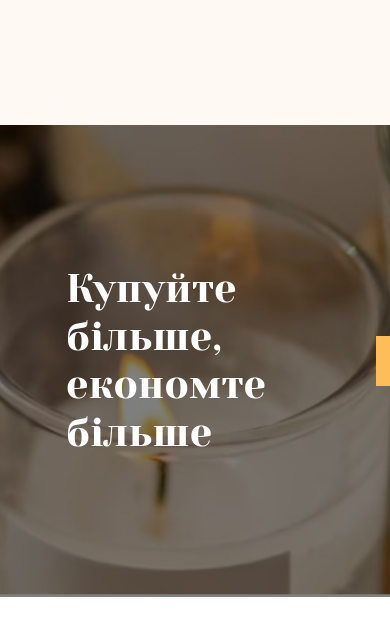
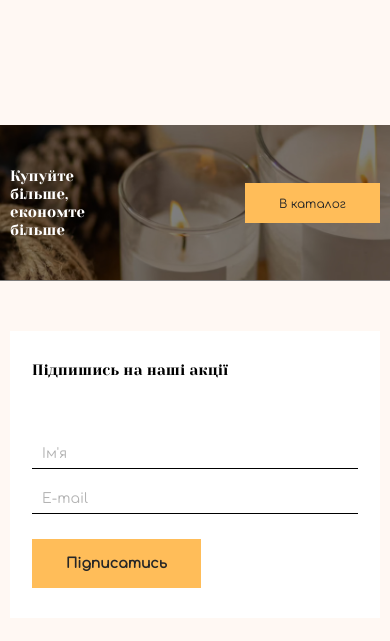
Before and after one commit to DevFromSiberia/layout_practice, a plain HTML site: page HMCandler/index.html in a window 390 px wide. Shown: the part 5470-6111 px from the top of the page. Drawn offline with nearby package versions, Linux system fonts and the light colour scheme.

Commit message:
HMCandler: Completed contacts section

```diff
--- a/HMCandler/css/style.css
+++ b/HMCandler/css/style.css
@@ -480,6 +480,58 @@ button {
   background-color: #ffbd59;
   display: inline-block;
   padding: 14px 25px 12px;
+  min-width: 135px;
+  text-align: center;
+}
+
+.contacts {
+  padding: 150px 0 50px;
+}
+
+.contacts__inner {
+  display: flex;
+  justify-content: space-between;
+  align-items: center;
+}
+
+.form {
+  background-color: #fff;
+  width: 664px;
+  padding: 75px 42px 67px;
+}
+
+.form__title {
+  font-family: "Yeseva One", cursive;
+  margin-bottom: 60px;
+  font-size: 40px;
+}
+
+.form__input {
+  background-color: transparent;
+  border: none;
+  border-bottom: 1px solid #000;
+  width: 100%;
+  display: block;
+  margin-bottom: 15px;
+  padding: 7px 10px;
+  color: #000;
+}
+
+.form__input::placeholder {
+  color: #b3b3b3;
+  font-family: Comfortaa;
+  font-size: 14px;
+  font-weight: 400;
+}
+
+.form__btn {
+  background-color: #ffbd59;
+  color: #272727;
+  font-family: Comfortaa;
+  font-size: 14px;
+  font-weight: 600;
+  margin-top: 36px;
+  padding: 17px 34px;
 }
 
 .footer {
@@ -585,6 +637,14 @@ button {
 
   .team {
     padding: 50px 0;
+  }
+
+  .promo__text {
+    padding-left: 0;
+  }
+
+  .contacts__img {
+    width: 335px;
   }
 }
 
@@ -784,6 +844,36 @@ button {
   .feedback__item-content {
     padding-bottom: 45px;
   }
+
+  .promo__text {
+    font-size: 15px;
+  }
+
+  .promo__link {
+    font-size: 12px;
+  }
+
+  .promo {
+    padding: 67px 0;
+  }
+
+  .contacts__img {
+    width: 187px;
+    object-fit: contain;
+  }
+
+  .form {
+    width: 440px;
+    padding: 30px 22px;
+  }
+
+  .form__title {
+    font-size: 15px;
+  }
+
+  .form__btn {
+    margin-top: 10px;
+  }
 }
 
 @media (max-width: 640px) {
@@ -941,6 +1031,22 @@ button {
   .certificates__slider {
     width: 415px;
     margin: 0 auto;
+  }
+
+  .promo {
+    padding: 42px 0;
+  }
+
+  .contacts__img {
+    display: none;
+  }
+
+  .form__inpur::placeholder {
+    font-size: 10px;
+  }
+
+  .contacts {
+    padding-top: 50px;
   }
 }
 
@@ -1108,4 +1214,8 @@ button {
   .certificates__slider {
     width: 200px;
   }
+
+  .promo__text {
+    margin-right: 50px;
+  }
 }
--- a/HMCandler/index.html
+++ b/HMCandler/index.html
@@ -611,6 +611,18 @@
           <a href="#" class="promo__link">В каталог</a>
         </div>
       </section>
+
+      <section class="contacts">
+        <div class="container contacts__inner">
+          <form action="" class="form">
+            <p class="form__title">Підпишись на наші акції</p>
+            <input type="text" placeholder="Ім'я" class="form__input" />
+            <input type="email" placeholder="E-mail" class="form__input" />
+            <button class="form__btn" type="submit">Підписатись</button>
+          </form>
+          <img src="images/contacts.jpg" alt="" class="contacts__img" />
+        </div>
+      </section>
     </main>
     <footer class="footer">
       <div class="container footer__inner">
```
Also changed, not shown: HMCandler/images/contacts.jpg (added).
